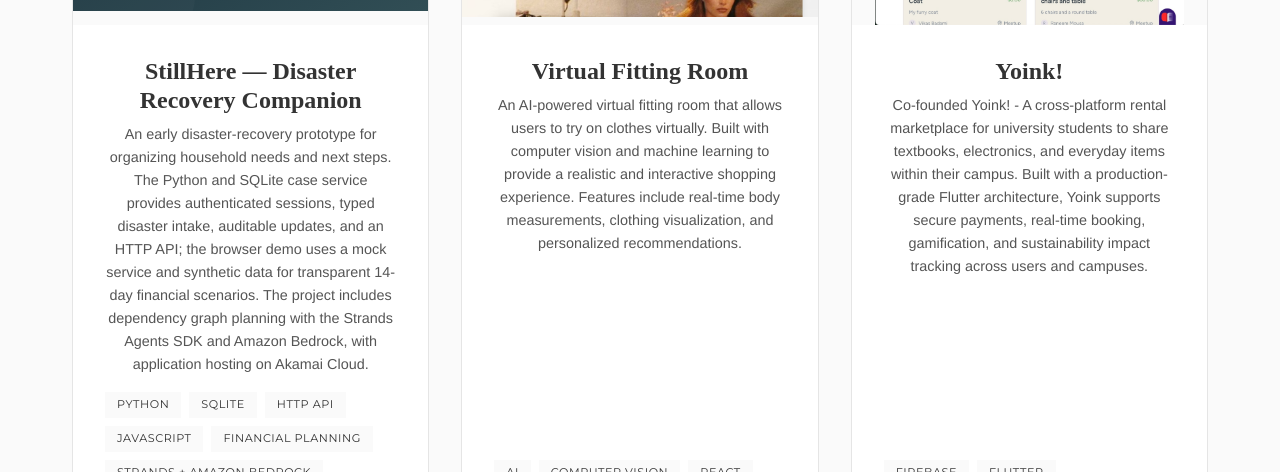
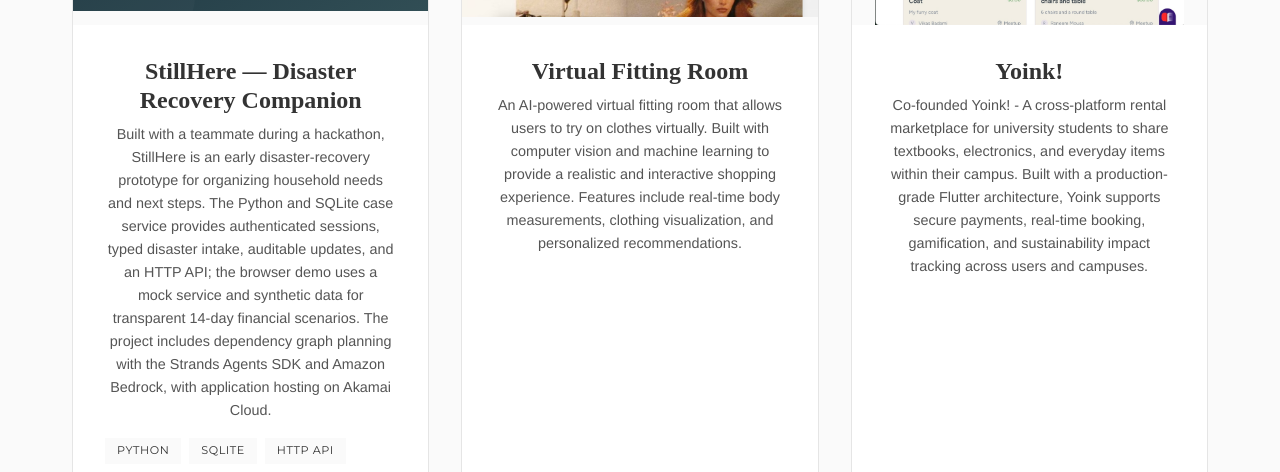
Before and after one commit to raneemousa3/Raneem-sPorfolio2025, a Next.js app: page / in a window 1280 px wide. Shown: the part 1660-2132 px from the top of the page. Built offline with nearby package versions, Linux system fonts and the light colour scheme; a web font is replaced by a local one.

Commit message:
Credit hackathon team collaboration in StillHere card

```diff
--- a/src/components/Projects.tsx
+++ b/src/components/Projects.tsx
@@ -30,7 +30,7 @@
     {
       id: 10,
       title: 'StillHere — Disaster Recovery Companion',
-      description: 'An early disaster-recovery prototype for organizing household needs and next steps. The Python and SQLite case service provides authenticated sessions, typed disaster intake, auditable updates, and an HTTP API; the browser demo uses a mock service and synthetic data for transparent 14-day financial scenarios. The project includes dependency graph planning with the Strands Agents SDK and Amazon Bedrock, with application hosting on Akamai Cloud.',
+      description: 'Built with a teammate during a hackathon, StillHere is an early disaster-recovery prototype for organizing household needs and next steps. The Python and SQLite case service provides authenticated sessions, typed disaster intake, auditable updates, and an HTTP API; the browser demo uses a mock service and synthetic data for transparent 14-day financial scenarios. The project includes dependency graph planning with the Strands Agents SDK and Amazon Bedrock, with application hosting on Akamai Cloud.',
       image: '/images/stillhere.svg',
       tags: ['Python', 'SQLite', 'HTTP API', 'JavaScript', 'Financial Planning', 'Strands + Amazon Bedrock', 'Dependency Graph', 'Akamai Cloud Hosting'],
       link: 'https://github.com/ahmad8743/StillHere'
```
